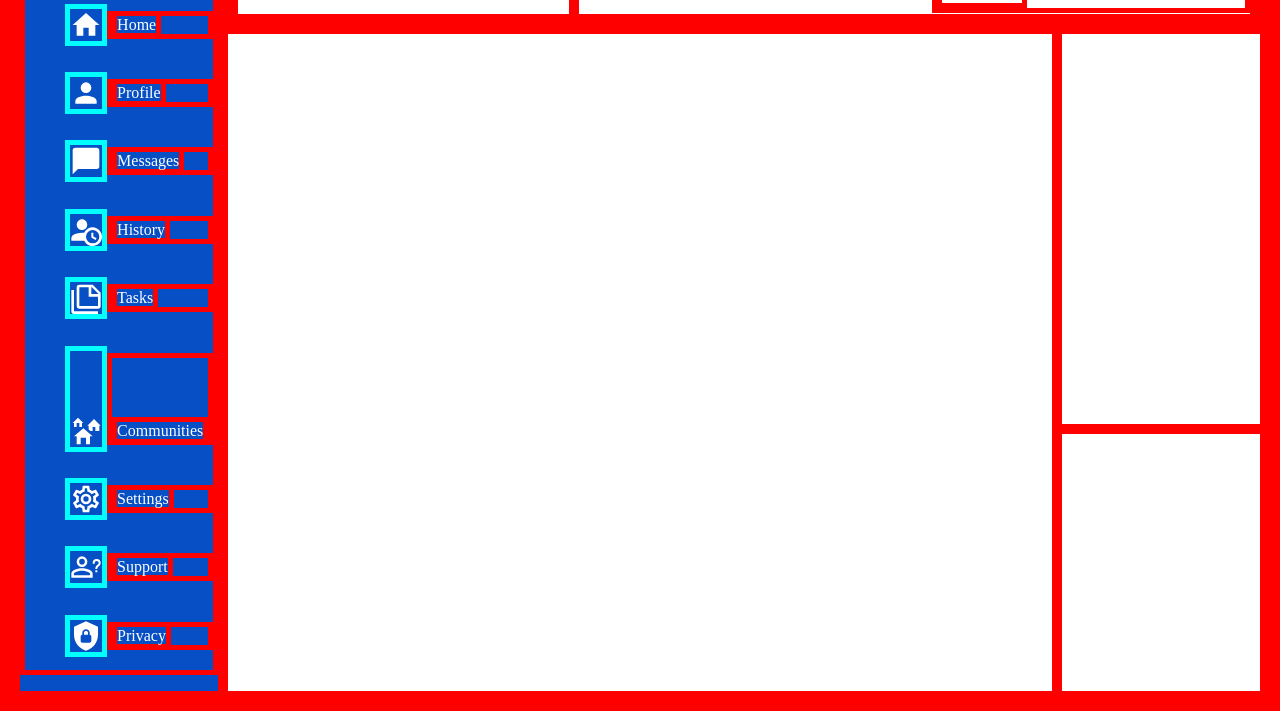
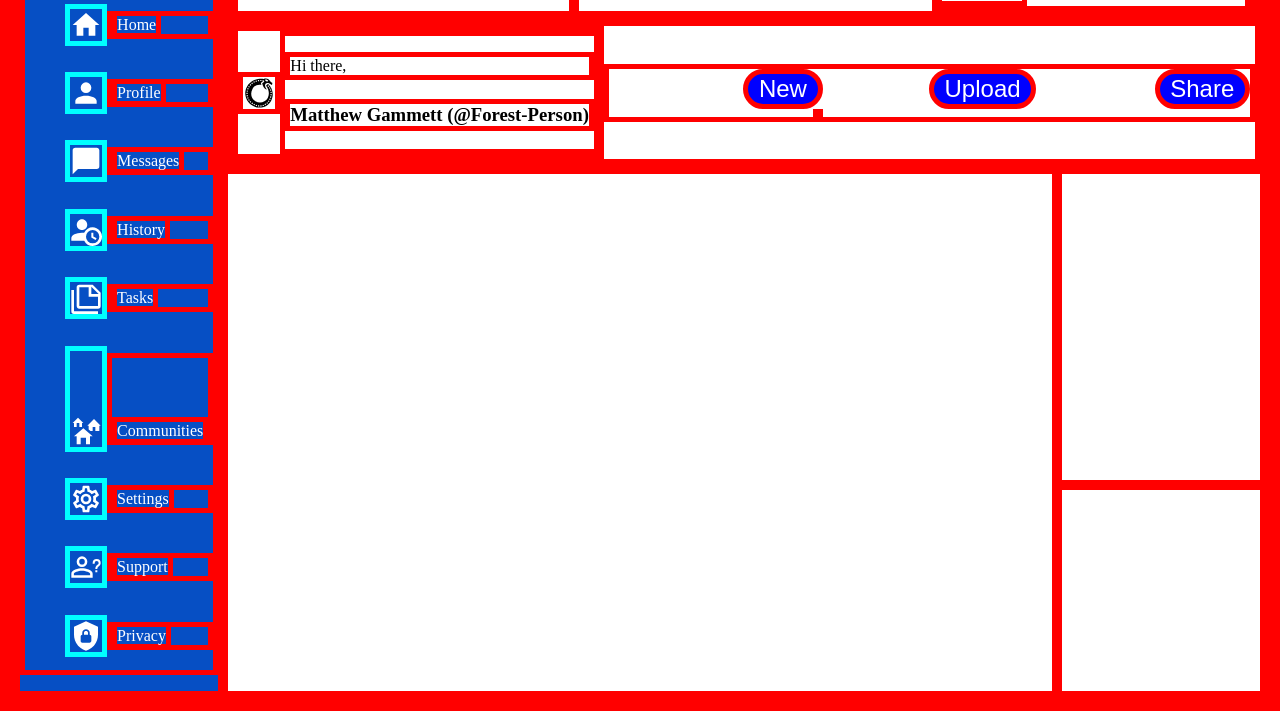
Before and after one commit to Forest-Person/Admin-Dashboard, a plain HTML site: page index.html in a window 1280 px wide. Shown: the part 119-830 px from the top of the page. Drawn offline with Linux system fonts and the light colour scheme.

Commit message:
Add styling to three buttons in main header bottom right. border radius and blue backround. Add grids to html to facilitate arrangement of lower left and right header positions.

```diff
--- a/index.html
+++ b/index.html
@@ -70,11 +70,34 @@
                     <path fill="currentColor" d="M21,19V20H3V19L5,17V11C5,7.9 7.03,5.17 10,4.29C10,4.19 10,4.1 10,4A2,2 0 0,1 12,2A2,2 0 0,1 14,4C14,4.1 14,4.19 14,4.29C16.97,5.17 19,7.9 19,11V17L21,19M14,21A2,2 0 0,1 12,23A2,2 0 0,1 10,21M19.75,3.19L18.33,4.61C20.04,6.3 21,8.6 21,11H23C23,8.07 21.84,5.25 19.75,3.19M1,11H3C3,8.6 3.96,6.3 5.67,4.61L4.25,3.19C2.16,5.25 1,8.07 1,11Z" />
                 </svg>
                 <div class = "symbolName">
-                <object type="image/svg+xml" data="./images/ouroborus.svg" class = "ouroborusIcon"></object>
+                    <object type="image/svg+xml" data="./images/ouroborus.svg" class = "ouroborusIcon"></object>
 
-                <h2>Matthew Gammett</h2>
+                    <h2>Matthew Gammett</h2>
                 </div>
             </div>
+
+        </section>
+
+        <section class = "headerBottom">
+
+
+            <div class = "lowerLeftHeaderBottom">
+                <object type="image/svg+xml" data="./images/ouroborus.svg" class = "ouroborusIconLowerHeader"></object>
+
+                <div class = "lowerHeaderGreeting">
+
+                    <p class = "helloThere">Hi there,</p>
+                    <h1 class = lowerHeaderName>Matthew Gammett (@Forest-Person)</h1>
+                </div>
+            </div>
+
+            <div class = "new-Upload-Share-Buttons">
+
+                <button>New</button>
+                <button>Upload</button>
+                <button>Share</button>
+
+            <div>
 
         </section>
 
--- a/style.css
+++ b/style.css
@@ -108,6 +108,11 @@ article {
     width:5rem
 }
 
+.ouroborusIconLowerHeader{
+
+    width:2rem
+}
+
 .headerTop{
 
     display: grid;
@@ -128,6 +133,49 @@ article {
     align-items: center;
     justify-items: right;
 
+}
+
+.lowerLeftHeaderBottom{
+
+    display:grid;
+    grid-template-columns: 1fr 1fr;
+    align-items: center;
+    justify-items: left;
+    white-space: nowrap;
+}
+
+.headerBottom {
+
+    display:grid;
+    grid-template-columns: .1fr 1fr;
+    align-items: center;
+
+}
+
+.headerBottom .new-Upload-Share-Buttons{
+
+    align-items: right;
+}
+
+.new-Upload-Share-Buttons {
+
+    display:grid;
+    grid-template-columns: 1fr 1fr 1fr;
+
+    justify-items: right;
+    height:3rem;
+
+}
+
+.new-Upload-Share-Buttons button {
+
+    font-size:1.5rem;
+    background-color: blue;
+    color: white;
+    border-radius: 20px;
+    padding-left: 5%;
+    padding-right: 5%;
+    ;
 }
 
 
```
